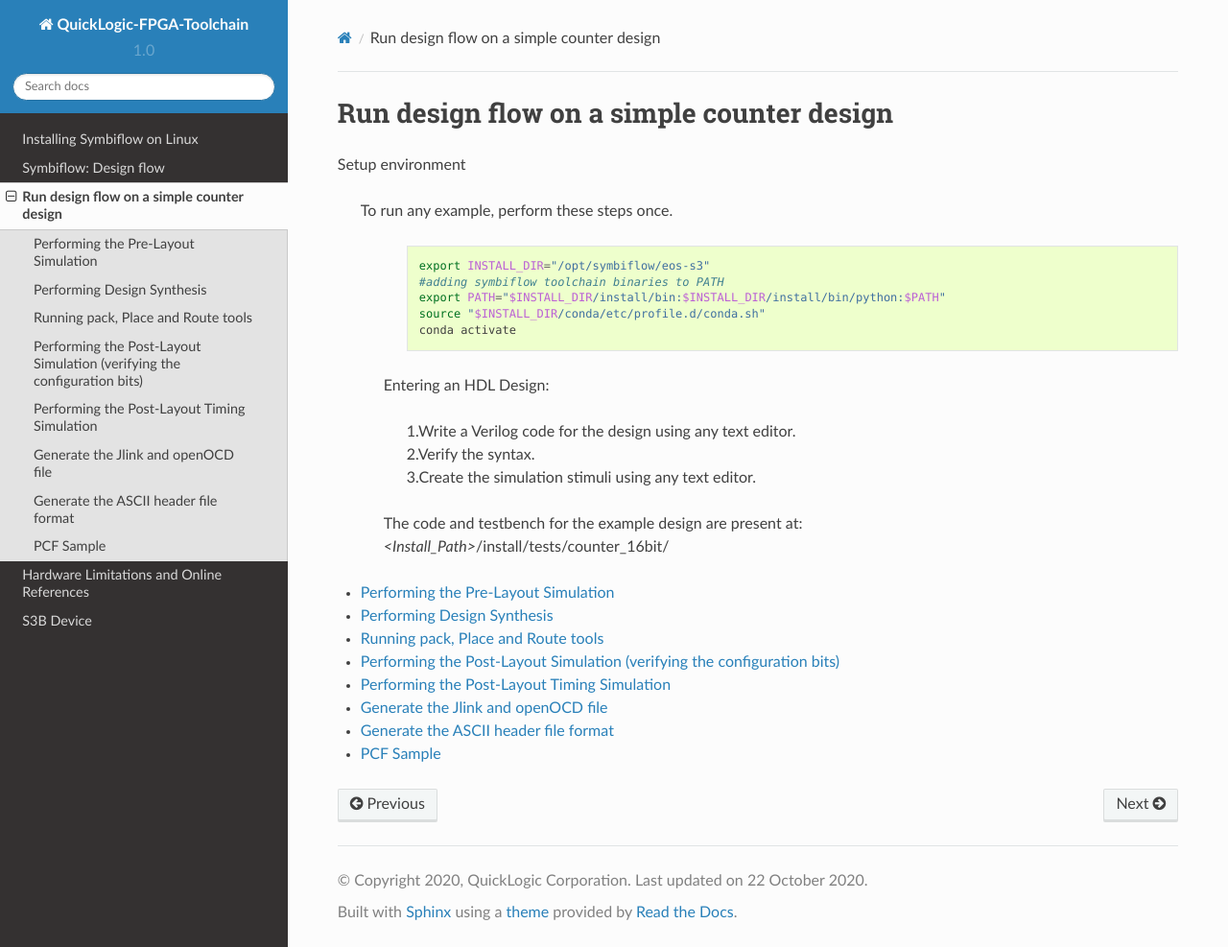
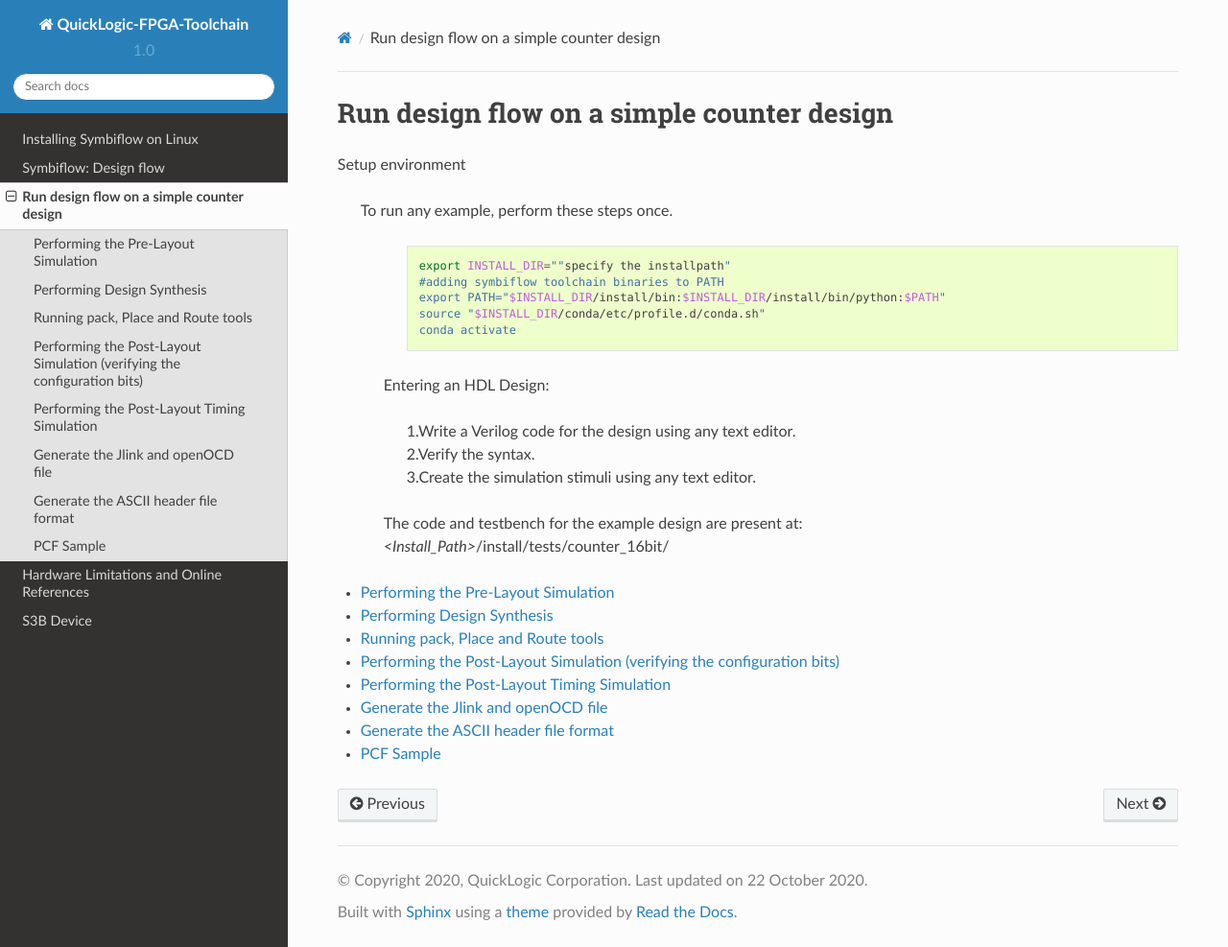
Before and after one commit to QuickLogic-Corp/quicklogic-fpga-toolchain, a Sphinx documentation site: the page built from docs/source/tutorial/Rundesignflowonasimplecoun.rst, in a window 1280 px wide and 987 px high. Shown: the whole window at 96% size. Built offline with Sphinx 7.4.7 and the Read the Docs theme 2.0.0, drawn with Linux system fonts in a browser that asks for light colours.

Commit message:
Update Rundesignflowonasimplecoun.rst

```diff
--- a/docs/source/tutorial/Rundesignflowonasimplecoun.rst
+++ b/docs/source/tutorial/Rundesignflowonasimplecoun.rst
@@ -16,7 +16,7 @@
 
     .. code-block:: shell
 
-        export INSTALL_DIR="/opt/symbiflow/eos-s3"
+        export INSTALL_DIR=""specify the installpath"
         #adding symbiflow toolchain binaries to PATH
         export PATH="$INSTALL_DIR/install/bin:$INSTALL_DIR/install/bin/python:$PATH"
         source "$INSTALL_DIR/conda/etc/profile.d/conda.sh"
```
